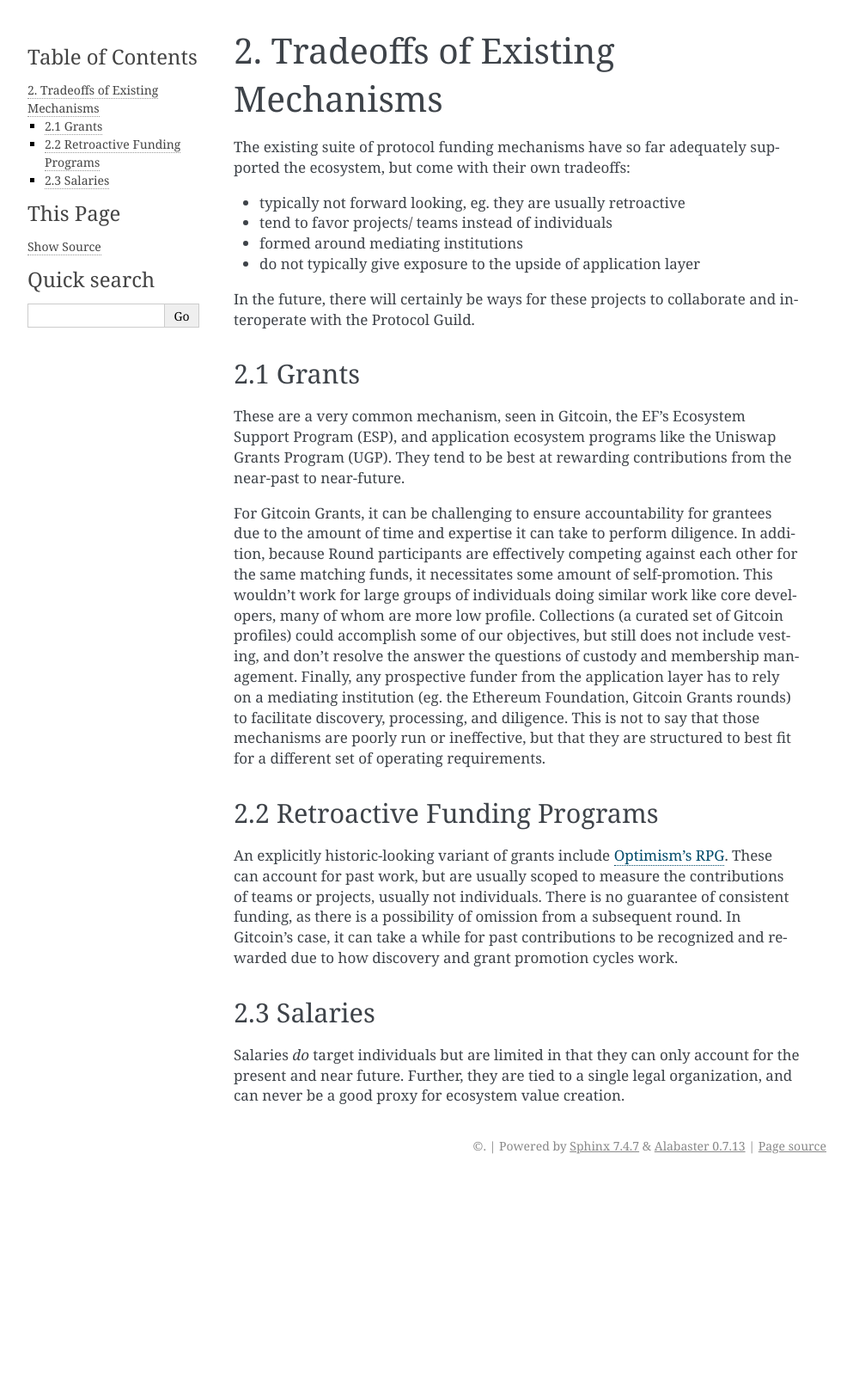
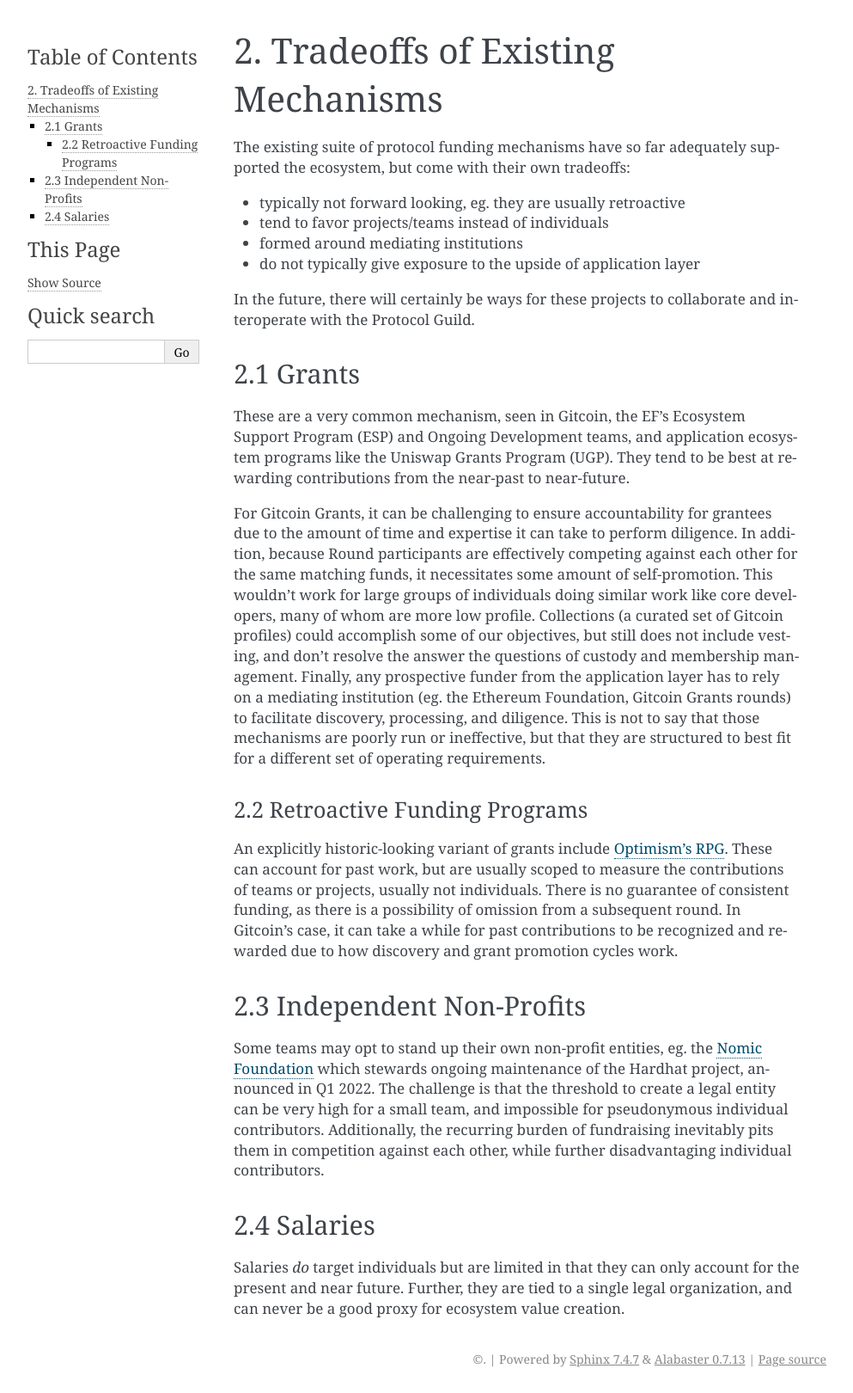
Before and after one commit to protocolguild/documentation, a Sphinx documentation site: the page built from docs/2-existing-mechanisms.md, in a window 1280 px wide. Shown: the whole page at 86% size, without its empty margins (148-1141 px from the left). Built offline with Sphinx 7.4.7, drawn with Linux system fonts in a browser that asks for light colours; before the commit the page ends 1372 px from its top, so only the background shows below that.

Commit message:
update # and add independent non-profits

```diff
--- a/docs/2-existing-mechanisms.md
+++ b/docs/2-existing-mechanisms.md
@@ -1,16 +1,16 @@
-## 2. Tradeoffs of Existing Mechanisms
+# 2. Tradeoffs of Existing Mechanisms
 
 The existing suite of protocol funding mechanisms have so far adequately supported the ecosystem, but come with their own tradeoffs:
 - typically not forward looking, eg. they are usually retroactive
-- tend to favor projects/ teams instead of individuals
+- tend to favor projects/teams instead of individuals
 - formed around mediating institutions
 - do not typically give exposure to the upside of application layer
 
 In the future, there will certainly be ways for these projects to collaborate and interoperate with the Protocol Guild.
 
-### 2.1 Grants
+## 2.1 Grants
 
-These are a very common mechanism, seen in Gitcoin, the EF's Ecosystem Support Program (ESP), and application ecosystem programs like the Uniswap Grants Program (UGP). They tend to be best at rewarding contributions from the near-past to near-future.
+These are a very common mechanism, seen in Gitcoin, the EF's Ecosystem Support Program (ESP) and Ongoing Development teams, and application ecosystem programs like the Uniswap Grants Program (UGP). They tend to be best at rewarding contributions from the near-past to near-future.
 
 For Gitcoin Grants, it can be challenging to ensure accountability for grantees due to the amount of time and expertise it can take to perform diligence. In addition, because Round participants are effectively competing against each other for the same matching funds, it necessitates some amount of self-promotion. This wouldn't work for large groups of individuals doing similar work like core developers, many of whom are more low profile. Collections (a curated set of Gitcoin profiles) could accomplish some of our objectives, but still does not include vesting, and don't resolve the answer the questions of custody and membership management. Finally, any prospective funder from the application layer has to rely on a mediating institution (eg. the Ethereum Foundation, Gitcoin Grants rounds) to facilitate discovery, processing, and diligence. This is not to say that those mechanisms are poorly run or ineffective, but that they are structured to best fit for a different set of operating requirements.
 
@@ -18,6 +18,10 @@
 
 An explicitly historic-looking variant of grants include [Optimism's RPG](https://medium.com/ethereum-optimism/retroactive-public-goods-funding-33c9b7d00f0c). These can account for past work, but are usually scoped to measure the contributions of teams or projects, usually not individuals. There is no guarantee of consistent funding, as there is a possibility of omission from a subsequent round. In Gitcoin's case, it can take a while for past contributions to be recognized and rewarded due to how discovery and grant promotion cycles work.
 
-### 2.3 Salaries
+## 2.3 Independent Non-Profits
+
+Some teams may opt to stand up their own non-profit entities, eg. the [Nomic Foundation](https://medium.com/nomic-foundation-blog/introducing-the-nomic-foundation-an-ethereum-public-goods-organization-31012af67df9) which stewards ongoing maintenance of the Hardhat project, announced in Q1 2022. The challenge is that the threshold to create a legal entity can be very high for a small team, and impossible for pseudonymous individual contributors. Additionally, the recurring burden of fundraising inevitably pits them in competition against each other, while further disadvantaging individual contributors.
+
+## 2.4 Salaries
 
 Salaries *do* target individuals but are limited in that they can only account for the present and near future. Further, they are tied to a single legal organization, and can never be a good proxy for ecosystem value creation.
```
